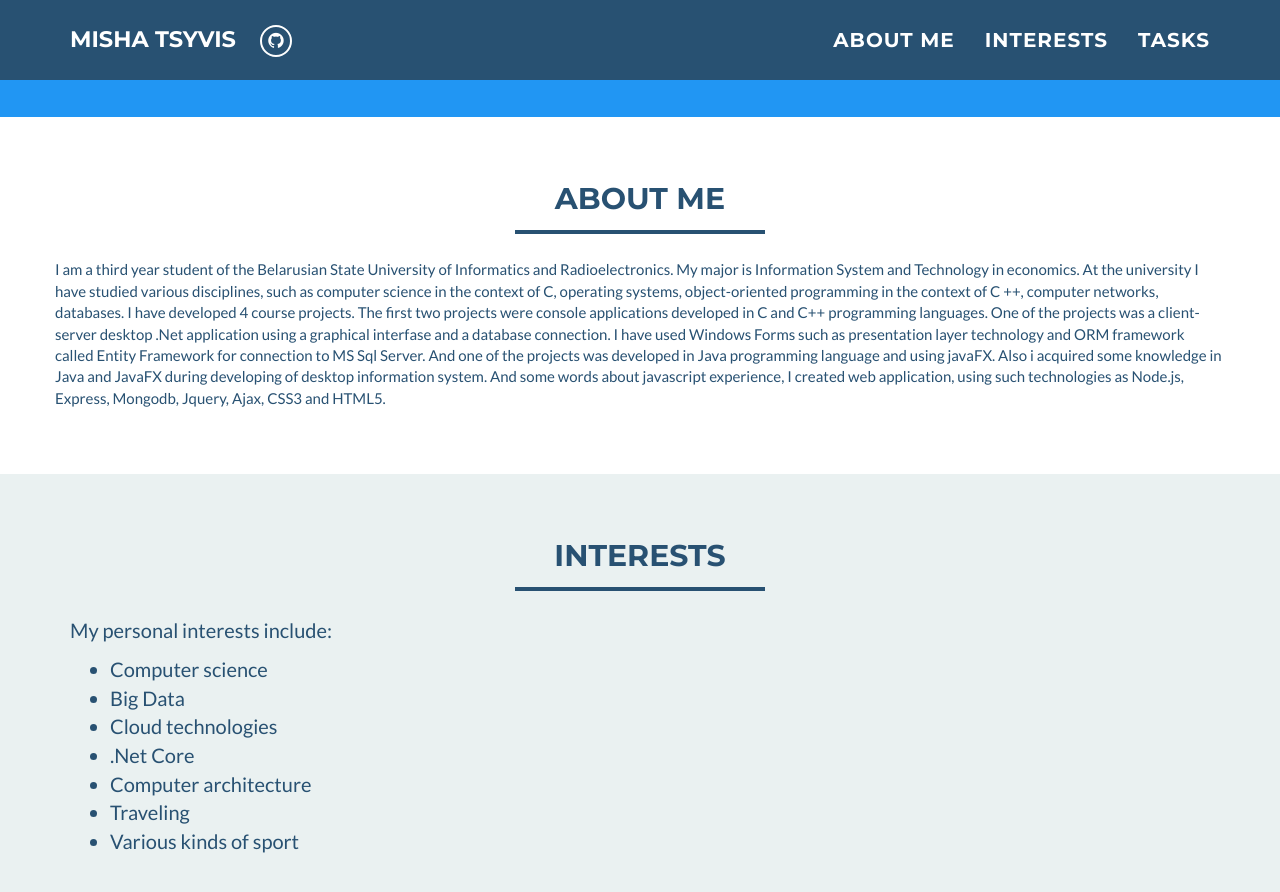
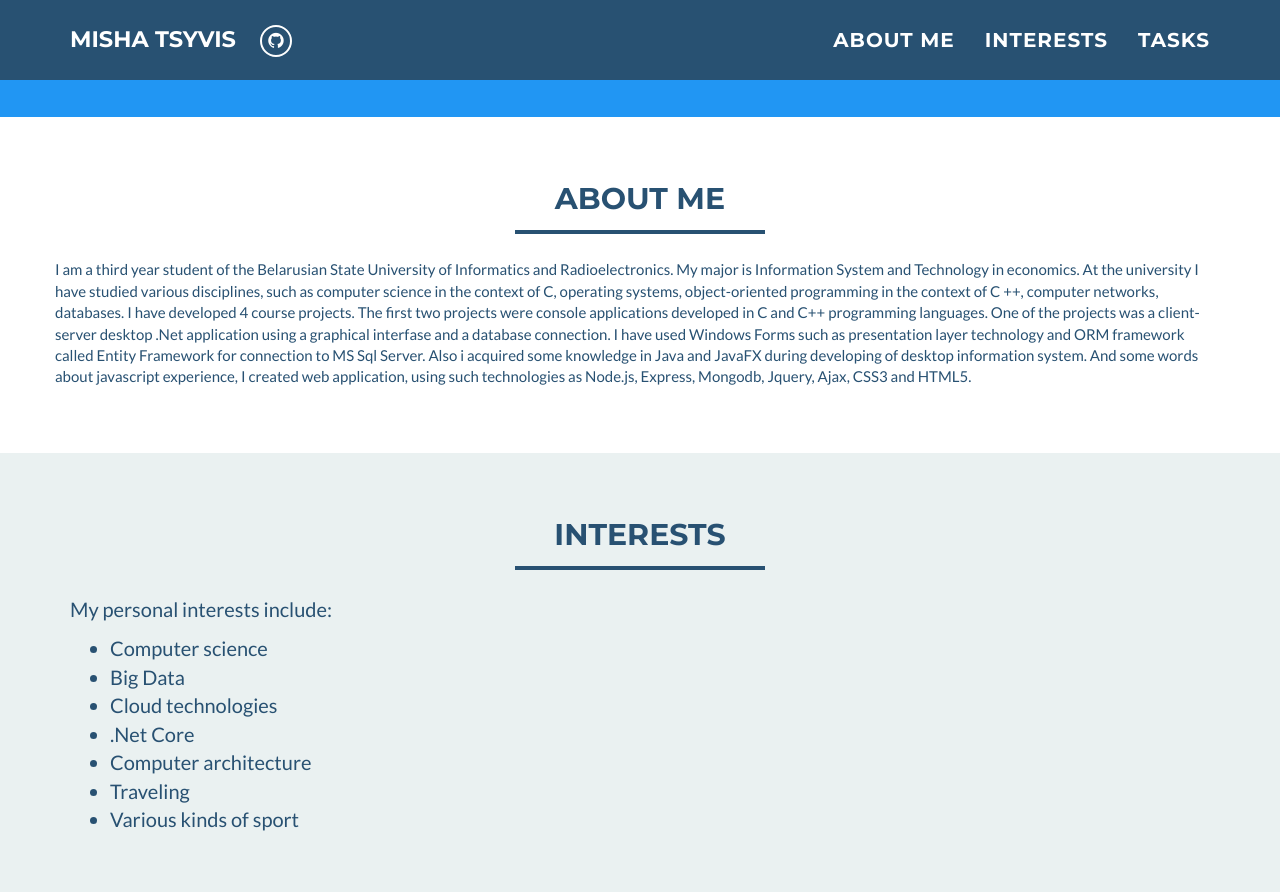
Before and after one commit to mtsyvis/mtsyvis.github.io, a Jekyll site: the page built from index.html, in a window 1280 px wide and 900 px high, scrolled down 457 px. Shown: the top 892 px of the window. Built offline with Jekyll 4.4.1, drawn with Linux system fonts in a browser that asks for light colours.

Commit message:
edeted about me

```diff
--- a/_includes/about_me.html
+++ b/_includes/about_me.html
@@ -7,7 +7,7 @@
       </div>
     </div>
     <div class="row">
-        I am a third year student of the Belarusian State University of Informatics and Radioelectronics. My major is Information System and Technology in economics. At the university I have studied various disciplines, such as computer science in the context of C, operating systems, object-oriented programming in the context of C ++, computer networks, databases. I have developed 4 course projects. The first two projects were console applications developed in C and C++ programming languages. One of the projects was a client-server desktop .Net application using a graphical interfase and a database connection. I have used Windows Forms such as presentation layer technology and ORM framework called Entity Framework for connection to MS Sql Server. And one of the projects was developed in Java programming language and using javaFX. Also i acquired some knowledge in Java and JavaFX during developing of desktop information system. And some words about javascript experience, I created web application, using such technologies as Node.js, Express, Mongodb, Jquery, Ajax, CSS3 and HTML5.
+        I am a third year student of the Belarusian State University of Informatics and Radioelectronics. My major is Information System and Technology in economics. At the university I have studied various disciplines, such as computer science in the context of C, operating systems, object-oriented programming in the context of C ++, computer networks, databases. I have developed 4 course projects. The first two projects were console applications developed in C and C++ programming languages. One of the projects was a client-server desktop .Net application using a graphical interfase and a database connection. I have used Windows Forms such as presentation layer technology and ORM framework called Entity Framework for connection to MS Sql Server. Also i acquired some knowledge in Java and JavaFX during developing of desktop information system. And some words about javascript experience, I created web application, using such technologies as Node.js, Express, Mongodb, Jquery, Ajax, CSS3 and HTML5.
 
 
     </div>
```
